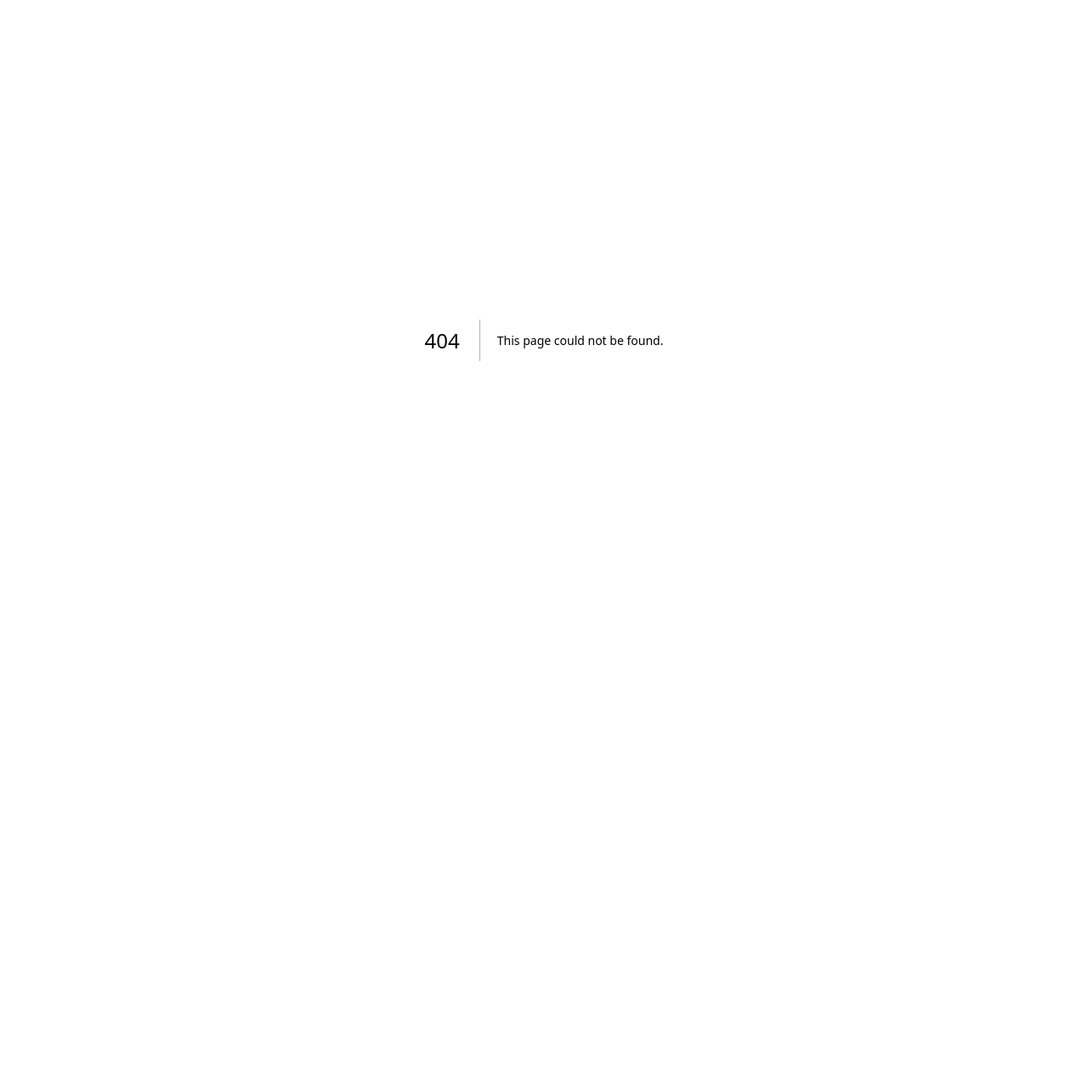
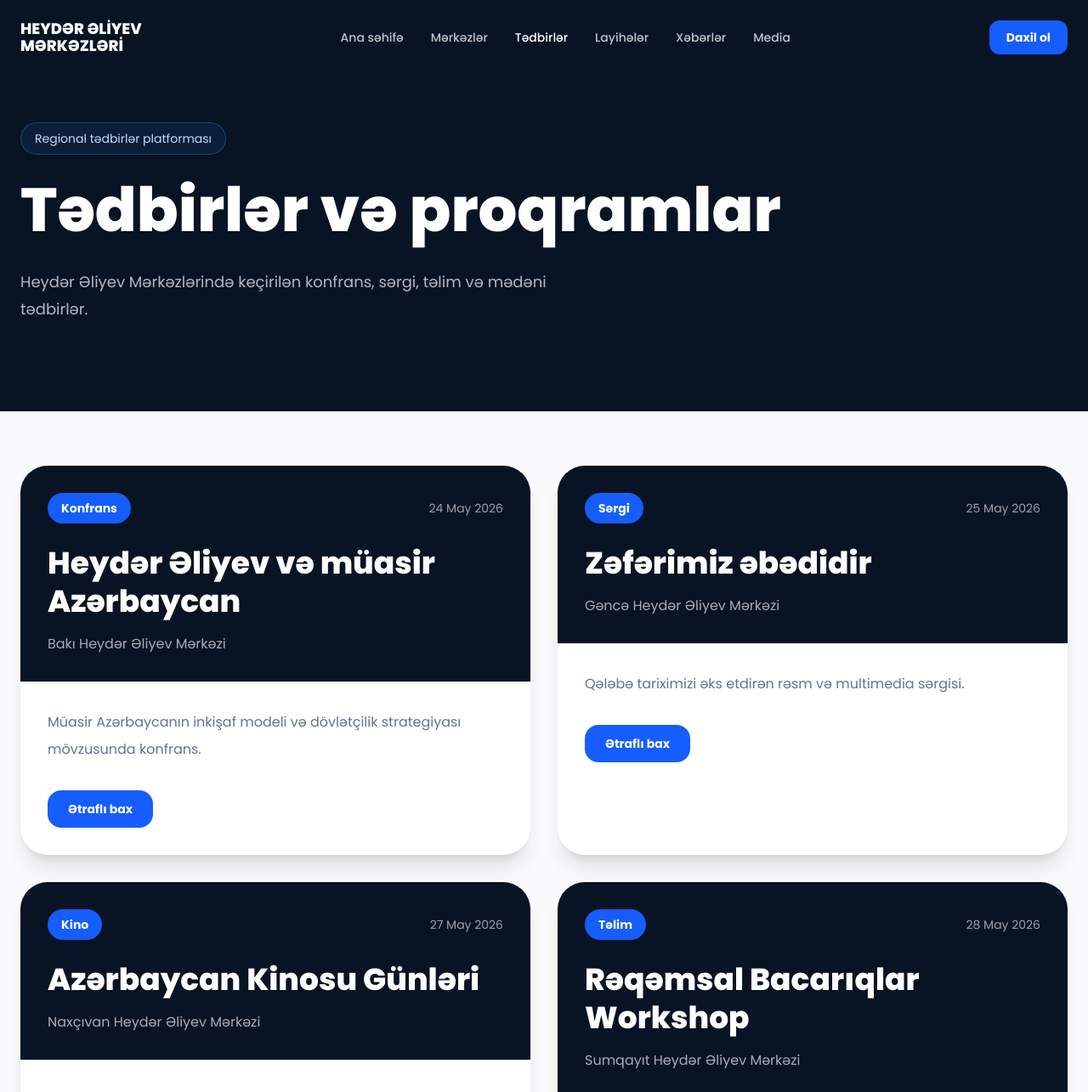
Before and after one commit to babazadeharun54-hub/heyder-aliyev-centers, a Next.js app: page /events in a window 1280 px wide. Before the commit this address had no page. Shown: the top 1285 px of the page at 85% size. Before the commit the page ends 800 px from the top, so only its background shows below. Built offline with nearby package versions, Linux system fonts and the light colour scheme.

Commit message:
add events pages

```diff
--- /dev/null
+++ b/app/events/[slug]/page.tsx
@@ -0,0 +1,140 @@
+const events = {
+  "heyder-eliyev-konfransi": {
+    title: "Heydər Əliyev və müasir Azərbaycan",
+    type: "Konfrans",
+    date: "24 May 2026",
+    location: "Bakı Heydər Əliyev Mərkəzi",
+    description:
+      "Müasir Azərbaycanın inkişaf modeli və dövlətçilik strategiyası mövzusunda konfrans.",
+    details:
+      "Konfrans çərçivəsində dövlətçilik, milli inkişaf strategiyası və regional siyasət üzrə panel müzakirələri keçiriləcək.",
+  },
+
+  "zefer-sergisi": {
+    title: "Zəfərimiz əbədidir",
+    type: "Sərgi",
+    date: "25 May 2026",
+    location: "Gəncə Heydər Əliyev Mərkəzi",
+    description:
+      "Qələbə tariximizi əks etdirən rəsm və multimedia sərgisi.",
+    details:
+      "Sərgidə rəqəmsal instalyasiyalar, arxiv materialları və xüsusi multimedia təqdimatları nümayiş olunacaq.",
+  },
+
+  "kino-gunleri": {
+    title: "Azərbaycan Kinosu Günləri",
+    type: "Kino",
+    date: "27 May 2026",
+    location: "Naxçıvan Heydər Əliyev Mərkəzi",
+    description:
+      "Milli kino irsimizin nümayişi və rejissorlarla görüş proqramı.",
+    details:
+      "Tədbirdə klassik və müasir Azərbaycan filmlərinin nümayişi və açıq müzakirələr keçiriləcək.",
+  },
+
+  "digital-workshop": {
+    title: "Rəqəmsal Bacarıqlar Workshop",
+    type: "Təlim",
+    date: "28 May 2026",
+    location: "Sumqayıt Heydər Əliyev Mərkəzi",
+    description:
+      "Gənclər üçün texnologiya və innovasiya yönümlü praktiki təlimlər.",
+    details:
+      "Workshop proqramında UI/UX, proqramlaşdırma və AI alətləri üzrə praktiki sessiyalar olacaq.",
+  },
+};
+
+export default async function EventDetailPage({
+  params,
+}: {
+  params: Promise<{ slug: string }>;
+}) {
+  const { slug } = await params;
+
+  const event =
+    events[slug as keyof typeof events] ||
+    events["heyder-eliyev-konfransi"];
+
+  return (
+    <main className="min-h-screen bg-slate-50 text-slate-950">
+      <section className="bg-[#081324] px-6 py-6 text-white">
+        <div className="mx-auto max-w-[1200px]">
+          <nav className="flex items-center justify-between">
+            <a href="/" className="text-lg font-extrabold leading-5">
+              HEYDƏR ƏLİYEV
+              <br />
+              MƏRKƏZLƏRİ
+            </a>
+
+            <a
+              href="/events"
+              className="rounded-xl border border-white/20 px-5 py-2 text-sm font-semibold"
+            >
+              Tədbirlərə qayıt
+            </a>
+          </nav>
+
+          <div className="py-20">
+            <p className="mb-5 inline-flex rounded-full border border-blue-400/30 bg-blue-500/10 px-4 py-2 text-sm text-blue-200">
+              {event.type}
+            </p>
+
+            <h1 className="max-w-4xl text-5xl font-extrabold leading-tight md:text-7xl">
+              {event.title}
+            </h1>
+
+            <p className="mt-6 max-w-2xl text-lg leading-8 text-white/70">
+              {event.description}
+            </p>
+          </div>
+        </div>
+      </section>
+
+      <section className="px-6 py-16">
+        <div className="mx-auto grid max-w-[1200px] gap-8 lg:grid-cols-[1fr_360px]">
+          <div className="rounded-[32px] bg-white p-8 shadow-xl">
+            <h2 className="text-3xl font-extrabold">
+              Tədbir haqqında
+            </h2>
+
+            <p className="mt-5 leading-8 text-slate-500">
+              {event.details}
+            </p>
+
+            <div className="mt-10 grid gap-5 md:grid-cols-2">
+              <div className="rounded-2xl bg-slate-100 p-5">
+                <p className="text-sm text-slate-500">Tarix</p>
+
+                <h3 className="mt-2 text-xl font-extrabold">
+                  {event.date}
+                </h3>
+              </div>
+
+              <div className="rounded-2xl bg-slate-100 p-5">
+                <p className="text-sm text-slate-500">Məkan</p>
+
+                <h3 className="mt-2 text-xl font-extrabold">
+                  {event.location}
+                </h3>
+              </div>
+            </div>
+          </div>
+
+          <aside className="h-fit rounded-[32px] bg-[#081324] p-7 text-white shadow-xl">
+            <h3 className="text-2xl font-extrabold">
+              Qeydiyyatdan keç
+            </h3>
+
+            <p className="mt-4 text-white/60">
+              Tədbirdə iştirak etmək üçün qeydiyyatdan keçə bilərsiniz.
+            </p>
+
+            <button className="mt-8 w-full rounded-2xl bg-blue-600 px-5 py-4 font-bold transition hover:bg-blue-500">
+              Qeydiyyat
+            </button>
+          </aside>
+        </div>
+      </section>
+    </main>
+  );
+}
--- /dev/null
+++ b/app/events/page.tsx
@@ -0,0 +1,133 @@
+const events = [
+  {
+    slug: "heyder-eliyev-konfransi",
+    title: "Heydər Əliyev və müasir Azərbaycan",
+    type: "Konfrans",
+    date: "24 May 2026",
+    location: "Bakı Heydər Əliyev Mərkəzi",
+    description:
+      "Müasir Azərbaycanın inkişaf modeli və dövlətçilik strategiyası mövzusunda konfrans.",
+  },
+  {
+    slug: "zefer-sergisi",
+    title: "Zəfərimiz əbədidir",
+    type: "Sərgi",
+    date: "25 May 2026",
+    location: "Gəncə Heydər Əliyev Mərkəzi",
+    description:
+      "Qələbə tariximizi əks etdirən rəsm və multimedia sərgisi.",
+  },
+  {
+    slug: "kino-gunleri",
+    title: "Azərbaycan Kinosu Günləri",
+    type: "Kino",
+    date: "27 May 2026",
+    location: "Naxçıvan Heydər Əliyev Mərkəzi",
+    description:
+      "Milli kino irsimizin nümayişi və rejissorlarla görüş proqramı.",
+  },
+  {
+    slug: "digital-workshop",
+    title: "Rəqəmsal Bacarıqlar Workshop",
+    type: "Təlim",
+    date: "28 May 2026",
+    location: "Sumqayıt Heydər Əliyev Mərkəzi",
+    description:
+      "Gənclər üçün texnologiya və innovasiya yönümlü praktiki təlimlər.",
+  },
+];
+
+export default function EventsPage() {
+  return (
+    <main className="min-h-screen bg-slate-50 text-slate-950">
+      <section className="bg-[#081324] px-6 py-6 text-white">
+        <div className="mx-auto max-w-[1400px]">
+          <nav className="flex items-center justify-between">
+            <a href="/" className="text-lg font-extrabold leading-5">
+              HEYDƏR ƏLİYEV
+              <br />
+              MƏRKƏZLƏRİ
+            </a>
+
+            <div className="hidden gap-8 text-sm font-medium text-white/75 lg:flex">
+              <a href="/">Ana səhifə</a>
+              <a href="/centers">Mərkəzlər</a>
+              <a className="text-white">Tədbirlər</a>
+              <a href="/projects">Layihələr</a>
+              <a href="/news">Xəbərlər</a>
+              <a href="/media">Media</a>
+            </div>
+
+            <a
+              href="/login"
+              className="rounded-xl bg-blue-600 px-5 py-2.5 text-sm font-bold"
+            >
+              Daxil ol
+            </a>
+          </nav>
+
+          <div className="py-20">
+            <p className="mb-5 inline-flex rounded-full border border-blue-400/30 bg-blue-500/10 px-4 py-2 text-sm text-blue-200">
+              Regional tədbirlər platforması
+            </p>
+
+            <h1 className="max-w-4xl text-5xl font-extrabold leading-tight md:text-7xl">
+              Tədbirlər və proqramlar
+            </h1>
+
+            <p className="mt-6 max-w-2xl text-lg leading-8 text-white/70">
+              Heydər Əliyev Mərkəzlərində keçirilən konfrans, sərgi,
+              təlim və mədəni tədbirlər.
+            </p>
+          </div>
+        </div>
+      </section>
+
+      <section className="px-6 py-16">
+        <div className="mx-auto max-w-[1400px]">
+          <div className="grid gap-8 lg:grid-cols-2">
+            {events.map((event) => (
+              <div
+                key={event.title}
+                className="overflow-hidden rounded-[32px] bg-white shadow-xl transition hover:-translate-y-1 hover:shadow-2xl"
+              >
+                <div className="bg-[#081324] p-8 text-white">
+                  <div className="flex items-center justify-between">
+                    <span className="rounded-full bg-blue-600 px-4 py-2 text-sm font-bold">
+                      {event.type}
+                    </span>
+
+                    <span className="text-sm text-white/60">
+                      {event.date}
+                    </span>
+                  </div>
+
+                  <h2 className="mt-6 text-4xl font-extrabold leading-tight">
+                    {event.title}
+                  </h2>
+
+                  <p className="mt-4 text-white/65">
+                    {event.location}
+                  </p>
+                </div>
+
+                <div className="p-8">
+                  <p className="leading-8 text-slate-500">
+                    {event.description}
+                  </p>
+
+                  <a
+                    href={`/events/${event.slug}`}
+                    className="mt-8 inline-block rounded-2xl bg-blue-600 px-6 py-3 text-sm font-bold text-white transition hover:bg-[#081324]"
+                  >
+                    Ətraflı bax
+                  </a>
+                </div>
+              </div>
+            ))}
+          </div>
+        </div>
+      </section>
+    </main>
+  );
+}
```
